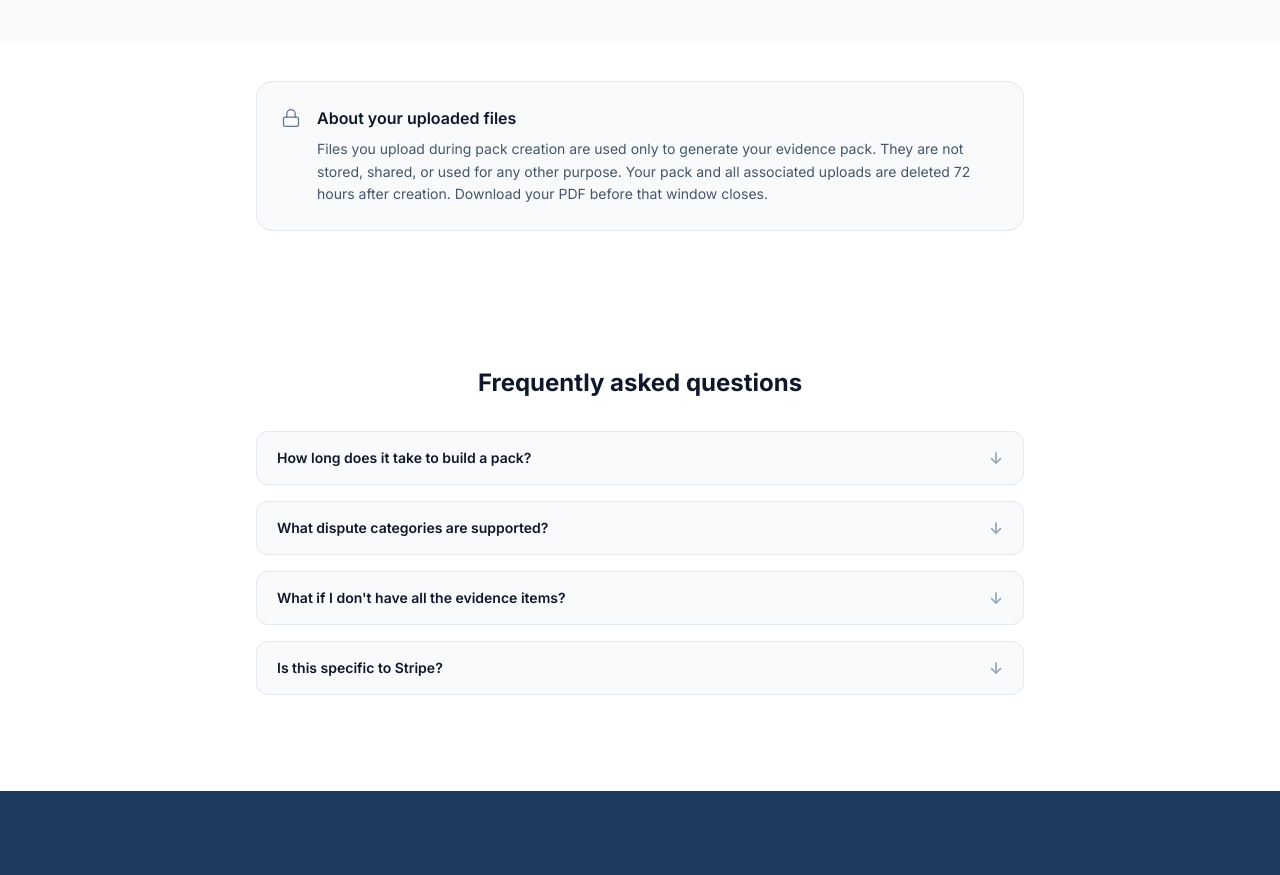
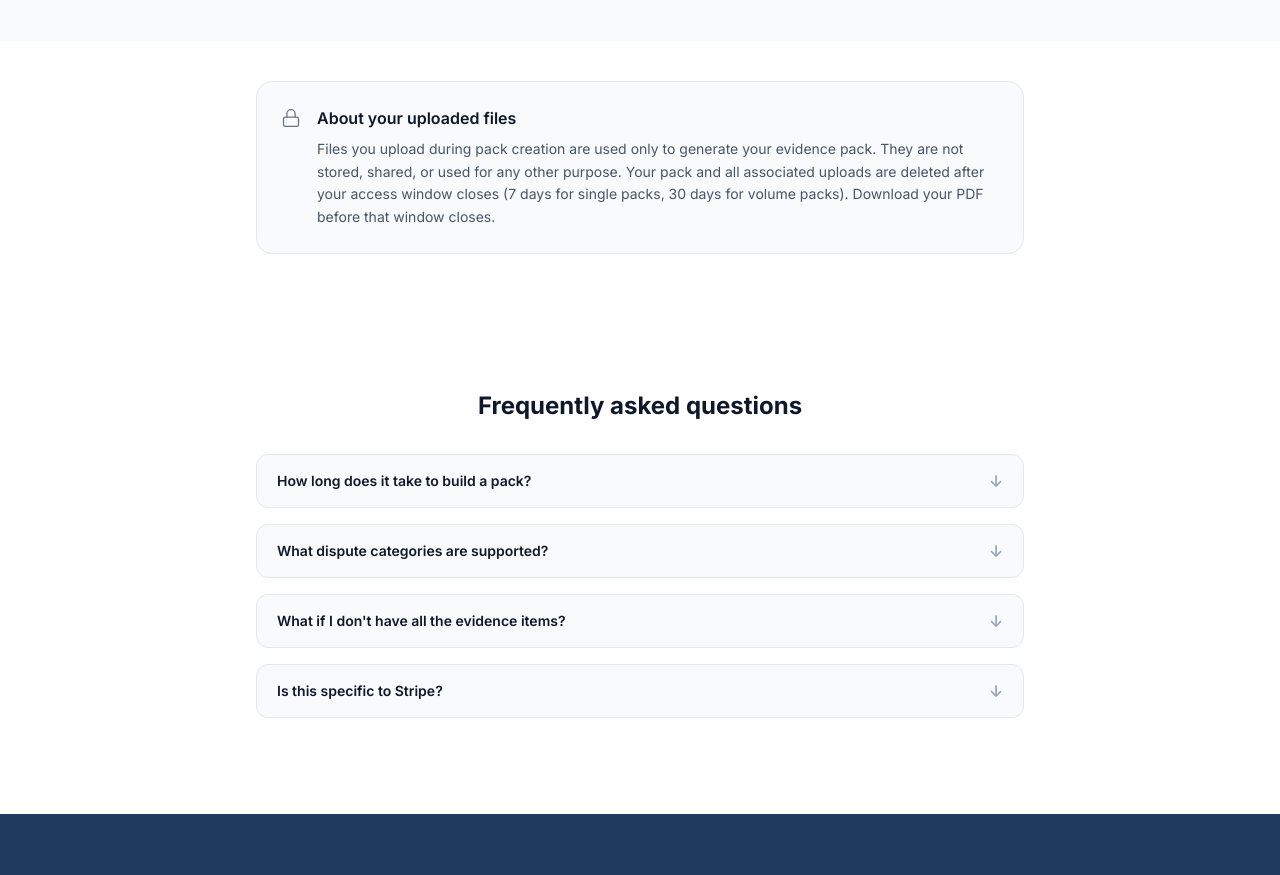
Before and after one commit to mattmcallister-create/chargeback-evidence-pack, a Next.js app: page /how-it-works in a window 1280 px wide. Shown: the part 2560-3435 px from the top of the page. Built offline with nearby package versions, Linux system fonts and the light colour scheme; no server answers.

Commit message:
fix: update how-it-works page from 72-hour to 7/30-day re-download window

```diff
--- a/app/(marketing)/how-it-works/page.tsx
+++ b/app/(marketing)/how-it-works/page.tsx
@@ -245,7 +245,7 @@ export default function HowItWorksPage() {
               <p className="text-sm text-slate-600 leading-relaxed">
                 Files you upload during pack creation are used only to generate your evidence pack.
                 They are not stored, shared, or used for any other purpose. Your pack and all
-                associated uploads are deleted 72 hours after creation. Download your PDF before
+                associated uploads are deleted after your access window closes (7 days for single packs, 30 days for volume packs). Download your PDF before
                 that window closes.
               </p>
             </div>
```
